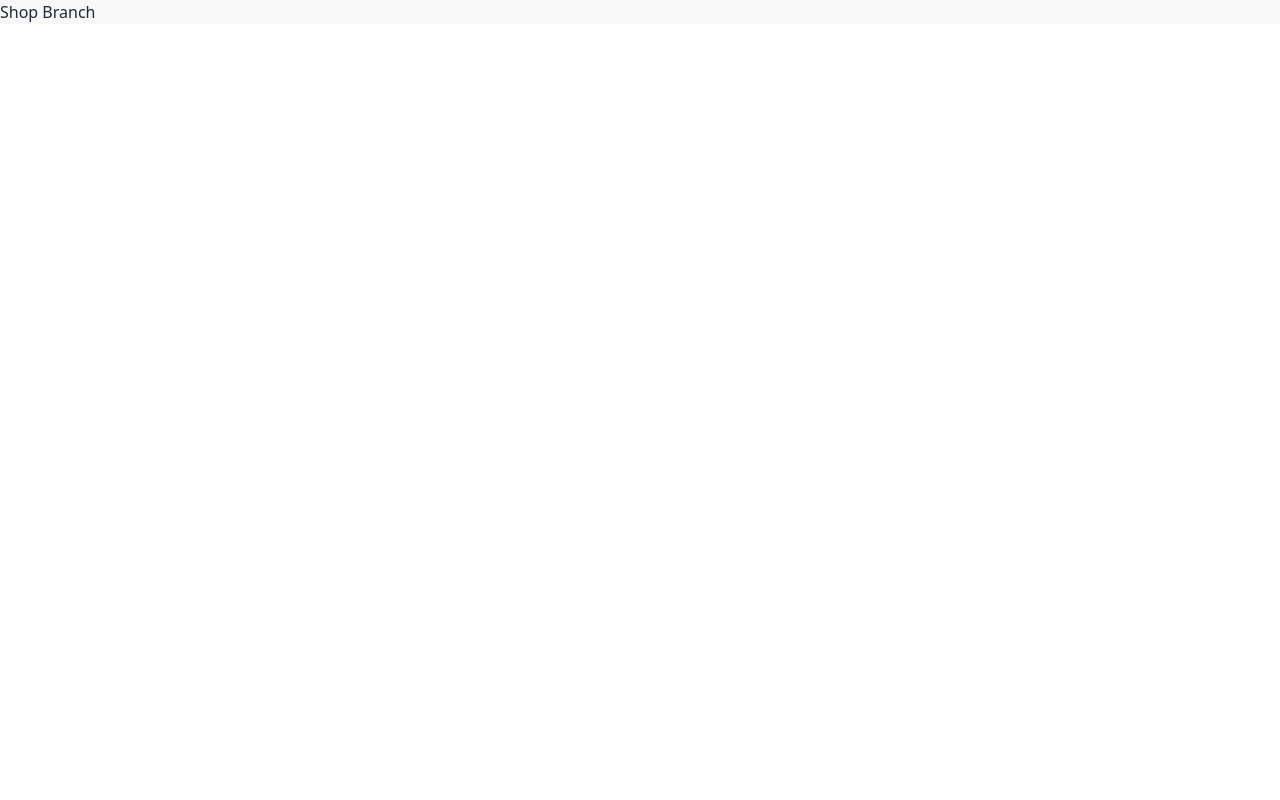
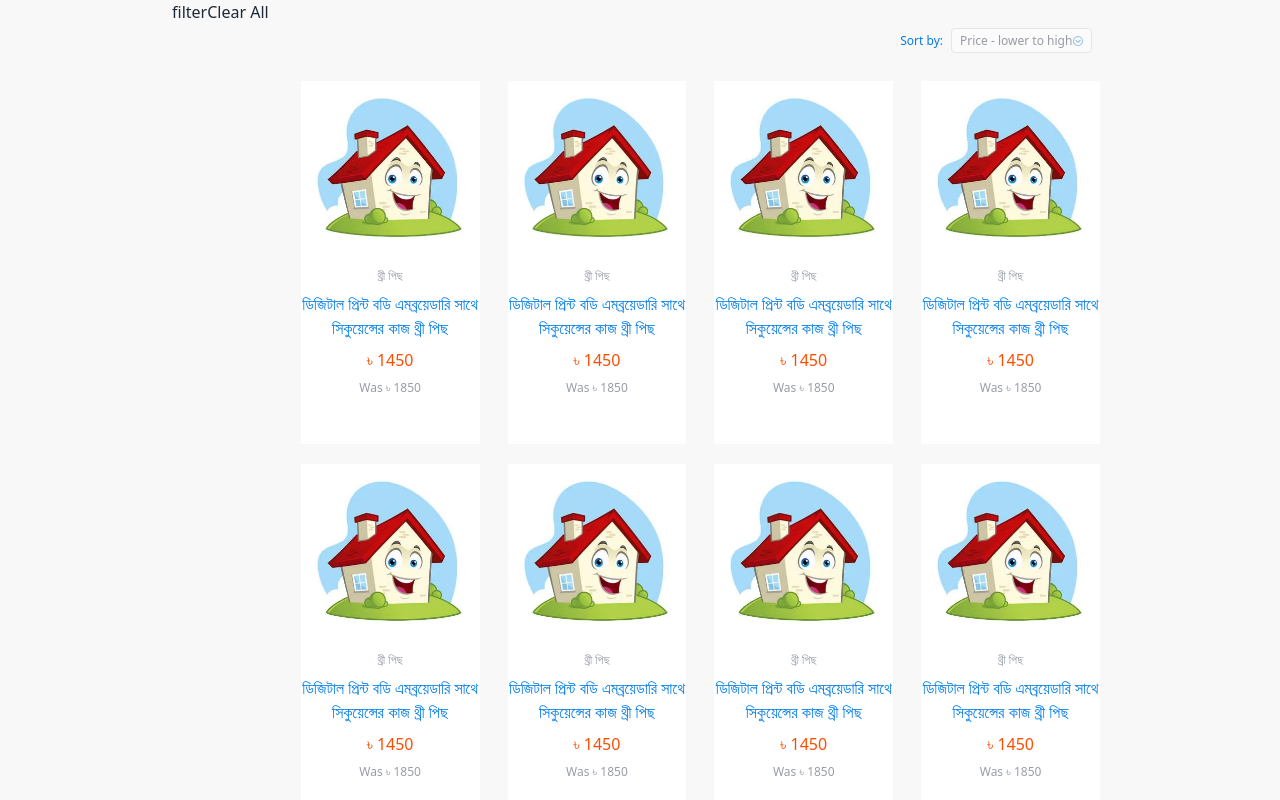
Before and after one commit to MehediHasanMridha/e-commerce-client, a React (Vite) app: page / in a window 1280 px wide. Shown: the top 800 px of the page. Built offline with nearby package versions, Linux system fonts and the light colour scheme.

Commit message:
done the sjop-items part, needs to do shop-menu part

```diff
--- a/src/components/Root/Root.jsx
+++ b/src/components/Root/Root.jsx
@@ -1,5 +1,11 @@
+import Shop from "../shop";
+
 const Root = () => {
-  return <div className="">Shop Branch</div>;
+  return (
+    <div className="">
+      <Shop />
+    </div>
+  );
 };
 
 export default Root;
--- /dev/null
+++ b/src/components/shop/index.jsx
@@ -0,0 +1,15 @@
+import ShopItem from "./shop-items";
+import ShopMenu from "./shop-menu/index";
+
+const Shop = () => {
+  return (
+    <div className="lg:mx-[172px] md:flex md:gap-6">
+      <ShopMenu />
+      <div className="flex-1">
+        <ShopItem />
+      </div>
+    </div>
+  );
+};
+
+export default Shop;
--- /dev/null
+++ b/src/components/shop/shop-items/ItemCard.jsx
@@ -0,0 +1,19 @@
+import pic1 from "../../../assets/product-category/গৃহস্থালী-পণ্য-4429.jpg";
+
+const ItemCard = () => {
+  return (
+    <div className="text-center mx-2 space-y-2 bg-white border-0 pb-12 mb-2 hover:shadow-lg">
+      <img src={pic1} alt="গৃহস্থালি পণ্য" />
+      <div className="text-xs opacity-45 hover:opacity-100 bg-white">
+        থ্রী পিছ
+      </div>
+      <div className="text-[#007cea] bg-white">
+        ডিজিটাল প্রিন্ট বডি এমব্রয়েডারি সাথে সিকুয়েন্সের কাজ থ্রী পিছ
+      </div>
+      <div className="text-[#fe4e00] bg-white">৳ 1450</div>
+      <div className="text-xs opacity-45 bg-white">Was ৳ 1850</div>
+    </div>
+  );
+};
+
+export default ItemCard;
--- /dev/null
+++ b/src/components/shop/shop-items/ItemTop.jsx
@@ -0,0 +1,28 @@
+import { IoIosArrowDropdown } from "react-icons/io";
+
+const ItemTop = () => {
+  return (
+    <div>
+      <div className="flex gap-2 justify-center items-center lg:justify-end lg:pr-4 py-7">
+        <p className="text-[#007cea] text-xs">Sort by: </p>
+
+        <div className="text-xs opacity-50 relative">
+          <select className="block appearance-none w-[141px] bg-white border border-gray-300 text-gray-700 py-1 px-2 pr-2 rounded leading-tight focus:outline-none ">
+            <option value="1">Default Sort</option>
+            <option selected value="2">
+              Price - lower to higher
+            </option>
+            <option value="2">Price - higher to lower</option>
+            <option value="3">Alphabet Ascending</option>
+            <option value="3">Alphabet Descending</option>
+            <option value="2">Discount - lower to higher</option>
+            <option value="2">Discount - higher to lower</option>
+          </select>
+          <IoIosArrowDropdown className="absolute right-2 top-1/2 transform -translate-y-1/2 text-[#007cea] pointer-events-none" />
+        </div>
+      </div>
+    </div>
+  );
+};
+
+export default ItemTop;
--- /dev/null
+++ b/src/components/shop/shop-items/index.jsx
@@ -0,0 +1,26 @@
+import ItemCard from "./ItemCard";
+import ItemTop from "./ItemTop";
+
+const ShopItem = () => {
+  return (
+    <div className="">
+      <ItemTop />
+      <div className="grid grid-cols-2 md:grid-cols-3 lg:grid-cols-4 gap-3">
+        <ItemCard />
+        <ItemCard />
+        <ItemCard />
+        <ItemCard />
+        <ItemCard />
+        <ItemCard />
+        <ItemCard />
+        <ItemCard />
+        <ItemCard />
+        <ItemCard />
+        <ItemCard />
+        <ItemCard />
+      </div>
+    </div>
+  );
+};
+
+export default ShopItem;
--- /dev/null
+++ b/src/components/shop/shop-menu/ShopMenuBottom.jsx
@@ -0,0 +1,5 @@
+const ShopMenuBottom = () => {
+  return <div></div>;
+};
+
+export default ShopMenuBottom;
--- /dev/null
+++ b/src/components/shop/shop-menu/ShopMenuTop.jsx
@@ -0,0 +1,11 @@
+// show when device is medium
+const ShopMenuTop = () => {
+  return (
+    <div className="">
+      <button>filter</button>
+      <button>Clear All</button>
+    </div>
+  );
+};
+
+export default ShopMenuTop;
--- /dev/null
+++ b/src/components/shop/shop-menu/index.jsx
@@ -0,0 +1,14 @@
+import ShopMenuBottom from "./ShopMenuBottom";
+import ShopMenuTop from "./ShopMenuTop";
+
+const ShopMenu = () => {
+  return (
+    <div className="hidden md:block">
+      <ShopMenuTop />
+      <div className="hidden lg:border"></div>
+      <ShopMenuBottom />
+    </div>
+  );
+};
+
+export default ShopMenu;
```
